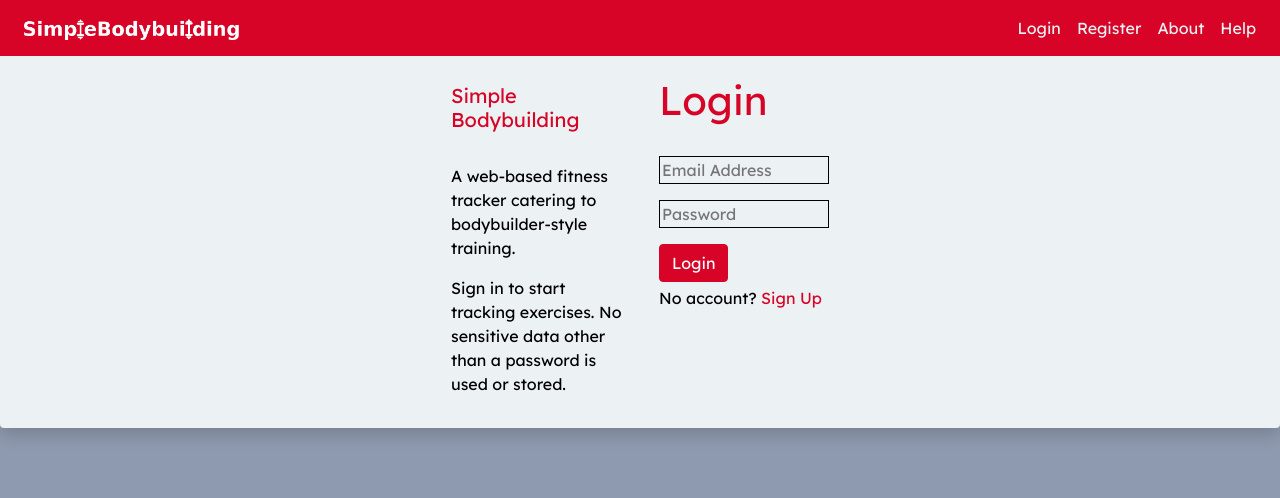
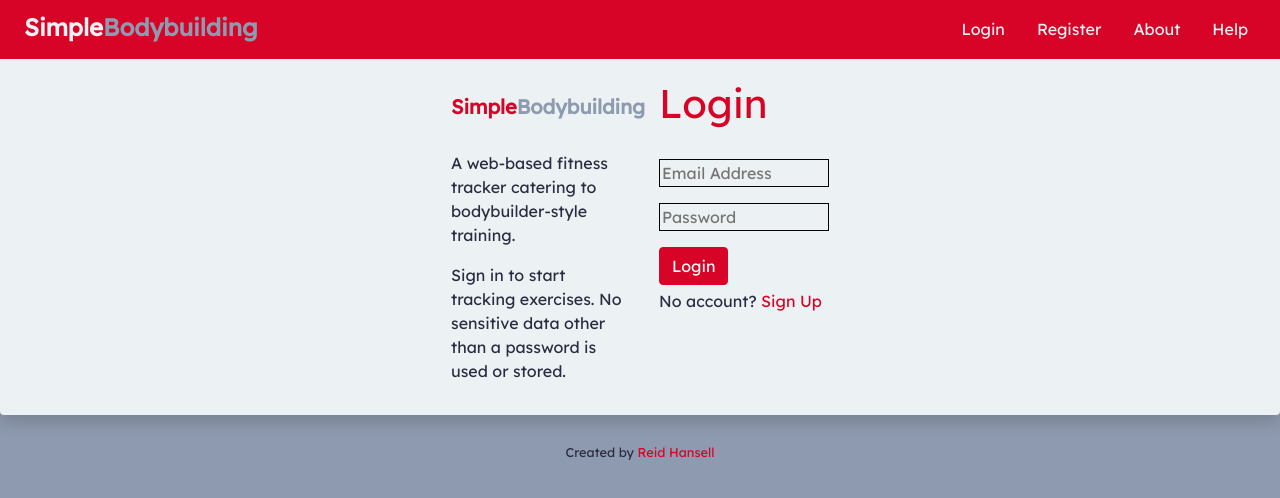
Before and after one commit to reidhansell/SimpleBB, a React (Create React App) app in the folder client/: page /login in a window 1280 px wide. Shown: the top 498 px of the page. Built offline with nearby package versions, Linux system fonts and the light colour scheme; no server answers.

Commit message:
New logo, other small aesthetic changes, more consistent colors

```diff
--- a/client/src/App.scss
+++ b/client/src/App.scss
@@ -32,8 +32,7 @@ $dark: hsl(235, 21%, 21%);
 }
 
 #root {
-  color: black;
-  background-color: hsl(235, 21%, 21%);
+  color: hsl(235, 21%, 21%);
   font-family: "Lexend Deca";
   min-width: 320px;
 }
@@ -58,7 +57,7 @@ $dark: hsl(235, 21%, 21%);
 
 #root .disabled {
   cursor: default;
-  color: gray;
+  color: hsl(218, 17%, 62%);
   text-decoration-line: line-through;
 }
 
@@ -69,7 +68,7 @@ $dark: hsl(235, 21%, 21%);
 
 #root .disabled:hover {
   cursor: default;
-  color: gray;
+  color: hsl(218, 17%, 62%);
   text-decoration-line: line-through;
 }
 
@@ -84,7 +83,7 @@ $dark: hsl(235, 21%, 21%);
 }
 
 #root a:hover {
-  color: black;
+  color: hsl(235, 21%, 21%);
   -webkit-animation-duration: 1s;
   animation-duration: 1s;
   -webkit-animation-fill-mode: both;
@@ -105,7 +104,6 @@ $dark: hsl(235, 21%, 21%);
   100% {
     transform: translatey(0px);
   }
-
 }
 
 #root a.navbar-brand:hover {
@@ -116,7 +114,7 @@ $dark: hsl(235, 21%, 21%);
 }
 
 #spinner {
-  border: 2px solid lightgray;
+  border: 2px solid hsl(218, 17%, 62%);
   border-top-color: hsl(197, 24%, 94%);
   width: 17.5vh;
   height: 17.5vh;
@@ -124,7 +122,7 @@ $dark: hsl(235, 21%, 21%);
   animation: spin 1s infinite;
 }
 #spinner-small {
-  border: 2px solid lightgray;
+  border: 2px solid hsl(218, 17%, 62%);
   border-top-color: hsl(197, 24%, 94%);
   width: 5vh;
   height: 5vh;
--- a/client/src/components/auth/Login.js
+++ b/client/src/components/auth/Login.js
@@ -33,7 +33,12 @@ const Login = ({ login, isAuthenticated }) => {
   return (
     <div className="bg-light rounded-bottom shadow p-1 d-flex flex-row pb-3">
       <div className="mt-3 mr-3 ml-a" style={{ maxWidth: "22vh" }}>
-        <h5 className="text-primary mt-2">Simple Bodybuilding</h5>
+        <h5 className="pt-3">
+          <b>
+            <span className="text-primary">Simple</span>
+            <span className="text-secondary">Bodybuilding</span>
+          </b>
+        </h5>
         <br />
         <p>
           A web-based fitness tracker catering to bodybuilder-style training.
@@ -49,7 +54,7 @@ const Login = ({ login, isAuthenticated }) => {
         <form className="form" onSubmit={e => onSubmit(e)}>
           <div className="form-group">
             <input
-              style={{ fontFamily: "Lexend Deca", border:"1px solid black" }}
+              style={{ fontFamily: "Lexend Deca", border: "1px solid black" }}
               className="bg-light"
               type="email"
               placeholder="Email Address"
@@ -62,7 +67,7 @@ const Login = ({ login, isAuthenticated }) => {
           </div>
           <div className="form-group">
             <input
-              style={{ fontFamily: "Lexend Deca", border:"1px solid black" }}
+              style={{ fontFamily: "Lexend Deca", border: "1px solid black" }}
               className="bg-light"
               type="password"
               placeholder="Password"
--- a/client/src/components/auth/Register.js
+++ b/client/src/components/auth/Register.js
@@ -46,7 +46,12 @@ const Register = ({ setAlert, register, isAuthenticated }) => {
   return (
     <div className="bg-light rounded-bottom shadow p-1 d-flex flex-row pb-3">
       <div className="mt-3 mr-3 ml-a" style={{ maxWidth: "22vh" }}>
-        <h5 className="text-primary mt-2">Simple Bodybuilding</h5>
+      <h5 className="pt-3">
+          <b>
+            <span className="text-primary">Simple</span>
+            <span className="text-secondary">Bodybuilding</span>
+          </b>
+        </h5>
         <br />
         <p>
           A web-based fitness tracker catering to bodybuilder-style training.
--- a/client/src/components/layout/BootStrapNav.js
+++ b/client/src/components/layout/BootStrapNav.js
@@ -11,7 +11,8 @@ import {
 import { connect } from "react-redux";
 import PropTypes from "prop-types";
 import { logout } from "../../actions/auth";
-import logo from "../../LogoWhite.png";
+
+import Fade from "react-reveal/Fade";
 
 const BootStrapNav = ({ auth: { user, isAuthenticated, loading }, logout }) => {
   const [toggle, setToggle] = useState(false);
@@ -23,30 +24,30 @@ const BootStrapNav = ({ auth: { user, isAuthenticated, loading }, logout }) => {
   const authLinks = (
     <Nav className="ml-auto" navbar>
       {!loading && isAuthenticated && (
-        <span className="mx-2">Welcome, {user.name}</span>
+        <span className="mx-3">Welcome, {user.name}</span>
       )}
       <NavItem onClick={() => close()}>
-        <Link to="/tracker" className="mx-2">
+        <Link to="/tracker" className="mx-3">
           Exercise Tracker
         </Link>
       </NavItem>
       <NavItem onClick={() => close()}>
-        <Link to="/about" className="mx-2">
+        <Link to="/about" className="mx-3">
           About
         </Link>
       </NavItem>
       <NavItem onClick={() => close()}>
-        <Link to="/help" className="mx-2">
+        <Link to="/help" className="mx-3">
           Help
         </Link>
       </NavItem>
       <NavItem onClick={() => close()}>
-        <Link to="#" className="mx-2 disabled">
+        <Link to="#" className="mx-3 disabled">
           Diet Tracker
         </Link>
       </NavItem>
       <NavItem onClick={() => close()}>
-        <a onClick={logout} href="#!" className="mx-2">
+        <a onClick={logout} href="#!" className="mx-3">
           <i className="fas fa-sign-out-alt" />{" "}
           <span className="hide-sm">Logout</span>
         </a>
@@ -57,23 +58,23 @@ const BootStrapNav = ({ auth: { user, isAuthenticated, loading }, logout }) => {
   const guestLinks = (
     <Nav className="ml-auto" navbar>
       <NavItem onClick={() => close()}>
-        <Link to="/login" className="mx-2">
+        <Link to="/login" className="mx-3">
           Login
         </Link>
       </NavItem>
       <NavItem onClick={() => close()}>
-        <Link to="/register" className="mx-2">
+        <Link to="/register" className="mx-3">
           Register
         </Link>
       </NavItem>
 
       <NavItem onClick={() => close()}>
-        <Link to="/about" className="mx-2">
+        <Link to="/about" className="mx-3">
           About
         </Link>
       </NavItem>
       <NavItem onClick={() => close()}>
-        <Link to="/help" className="mx-2">
+        <Link to="/help" className="mx-3">
           Help
         </Link>
       </NavItem>
@@ -83,7 +84,16 @@ const BootStrapNav = ({ auth: { user, isAuthenticated, loading }, logout }) => {
   return (
     <Navbar dark color="primary" expand="lg">
       <NavbarBrand id="navbar-brand" href="/" className="mx-2">
-        <img src={logo} alt="Logo" style={{ maxWidth: "215px" }} />
+        <h4 className="my-0 pb-1">
+          <b>
+            <Fade top cascade>
+              <span className="text-light">Simple</span>
+            </Fade>
+            <Fade bottom cascade>
+              <span className="text-secondary">Bodybuilding</span>
+            </Fade>
+          </b>
+        </h4>
       </NavbarBrand>
       <NavbarToggler onClick={() => setToggle(!toggle)} />
       <Collapse isOpen={toggle} navbar>
--- /dev/null
+++ b/client/src/components/layout/Footer.js
@@ -0,0 +1,21 @@
+import React from "react";
+
+const Footer = () => {
+  return (
+    <div className="text-center my-4">
+      <small>
+        Created by{" "}
+        <a
+          href="https://www.reidhansell.com"
+          className="text-primary"
+          target="_blank"
+          rel="noopener noreferrer"
+        >
+          Reid Hansell
+        </a>
+      </small>
+    </div>
+  );
+};
+
+export default Footer;
--- a/client/src/components/routing/Routes.js
+++ b/client/src/components/routing/Routes.js
@@ -10,6 +10,7 @@ import PrivateRoute from "../routing/PrivateRoute";
 import Alert from "../layout/Alert";
 import { Container } from "reactstrap";
 import BootStrapNav from "../layout/BootStrapNav";
+import Footer from "../layout/Footer";
 
 const Routes = () => {
   return (
@@ -25,6 +26,7 @@ const Routes = () => {
         <PrivateRoute exact path="/tracker" component={Tracker} />
         <Route component={NotFound} />
       </Switch>
+      <Footer />
     </Container>
   );
 };
--- a/client/src/components/tracker/AddWModal.js
+++ b/client/src/components/tracker/AddWModal.js
@@ -193,6 +193,7 @@ const AddWModal = ({
                                 className="ml-a"
                                 color="primary"
                                 onClick={e => onDelete(e, x._id)}
+                                style={{ borderRadius: "0px" }}
                               >
                                 <i className="fas fa-trash ml-a" />
                               </Button>
--- a/client/src/components/tracker/Exercise.js
+++ b/client/src/components/tracker/Exercise.js
@@ -9,8 +9,6 @@ import {
 } from "../../actions/auth";
 
 import { Button, Modal, ModalHeader, ModalBody, ModalFooter } from "reactstrap";
-
-
 
 const Exercise = ({
   updateUser,
@@ -85,7 +83,11 @@ const Exercise = ({
           <h5 onClick={toggle} className="ml-5 mr-a pt-2 w-100">
             {exercise.name}
           </h5>
-          <Button color="primary" onClick={e => onDelete(e, exercise._id)}>
+          <Button
+            color="primary"
+            style={{ borderRadius: "0px" }}
+            onClick={e => onDelete(e, exercise._id)}
+          >
             <i className="fas fa-trash" />
           </Button>
         </div>
--- a/client/src/components/tracker/Tracker.js
+++ b/client/src/components/tracker/Tracker.js
@@ -55,13 +55,13 @@ const Tracker = ({
   ) : (
     <div className="text-center">
       <div className="shadow bg-light">
-        <br />
         <h5>
           <DatePicker
             className="my-3 bg-light"
             onChange={date => setState({ ...state, date })}
             value={date}
             clearIcon={null}
+            style={{ border: "1px solid black" }}
           />
         </h5>
         <h5 className="my-3">
@@ -95,14 +95,14 @@ const Tracker = ({
           </span>
           <input type="submit" className="btn btn-primary mb-2" value="Save" />
         </form>
-
-        <br />
-        <br />
-        <AddEModal date={date} />
-        <AddWModal date={date} setAdding={setAdding} />
         <br />
         <br />
       </div>
+      <br />
+      <AddEModal date={date} />
+      <AddWModal date={date} setAdding={setAdding} />
+      <br />
+
       <br />
       <div className="container">
         <ul className="pb-2 px-3 m-0" style={{ listStyleType: "none" }}>
```
